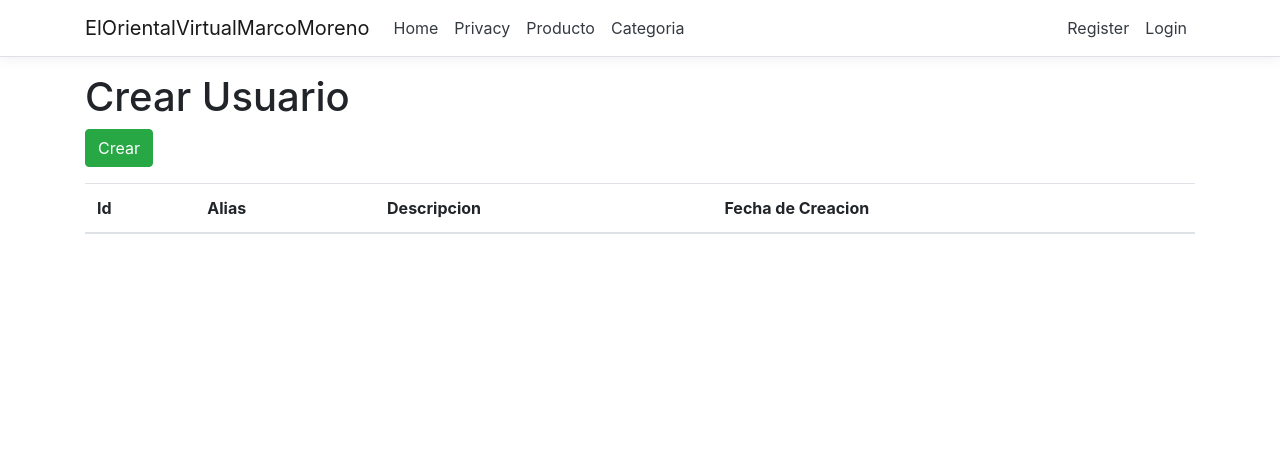
After one commit to MmorenoAH/ElOrientalVirtualMarcoMoreno, an ASP.NET Core app: template ElOrientalVirtualMarcoMoreno/Views/Modulo/Index.cshtml in a window 1280 px wide. The commit adds this page. Shown: the top 474 px of the page. Run offline with ASP.NET Core 8, Linux system fonts and the light colour scheme; the template is opened without the code that fills it, so the values that code supplies are empty; some libraries are stand-ins or nearby versions.

Commit message:
confiuracion de vista y agregar categoria pendientes...

```diff
--- a/ElOrientalVirtualMarcoMoreno/Views/Categoria/Index.cshtml
+++ b/ElOrientalVirtualMarcoMoreno/Views/Categoria/Index.cshtml
@@ -3,7 +3,7 @@
 <h1>Categorias</h1>
 
 <p>
-    <a asp-action="Crear" >Crear</a>
+    <a asp-action="Crear" class="btn btn-success">Crear</a>
 </p>
 
 <table class="table">
--- /dev/null
+++ b/ElOrientalVirtualMarcoMoreno/Views/Modulo/Index.cshtml
@@ -0,0 +1,28 @@
+
+<h1>Crear Usuario</h1>
+
+<p>
+    <a asp-action="Crear" class="btn btn-success">Crear</a>
+</p>
+
+<table class="table">
+    <thead>
+        <tr>
+            <th>
+                Id
+            </th>
+            <th>
+                Alias
+            </th>
+            <th>
+                Descripcion
+            </th>
+            <th>
+                Fecha de Creacion
+            </th>
+        </tr>
+    </thead>
+    <tbody>
+
+    </tbody>
+</table>
--- a/ElOrientalVirtualMarcoMoreno/Views/Producto/Index.cshtml
+++ b/ElOrientalVirtualMarcoMoreno/Views/Producto/Index.cshtml
@@ -3,7 +3,7 @@
 <h1>Producto</h1>
 
 <p>
-    <a asp-action="Agregar">Agregar</a>
+    <a asp-action="Agregar" class="btn btn-success">Agregar</a>
 </p>
 
 <table class="table">
```
Also changed, not shown: ElOrientalVirtualMarcoMoreno/Controllers/ModuloController.cs (added, +23 -0 lines).
